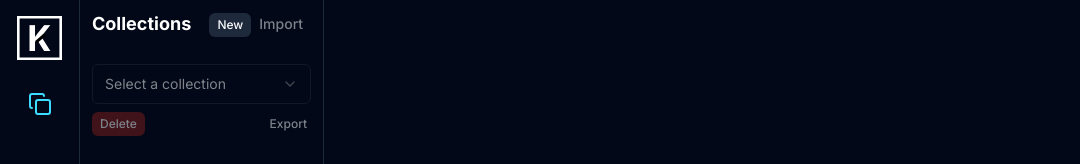
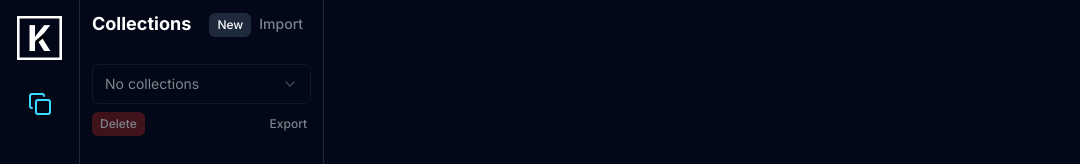
Before and after one commit to tammaroivan/keizai, a Next.js app: page / in a window 1280 px wide. Shown: the top 164 px of the page, without its empty margins (0-1080 px from the left). Built offline with nearby package versions, Linux system fonts and the light colour scheme.

Commit message:
Update selected collection after adding one. Update select collection placeholder copy

```diff
--- a/src/components/Pagebar/Collections.tsx
+++ b/src/components/Pagebar/Collections.tsx
@@ -57,7 +57,7 @@ const Collections = () => {
             disabled={collections.length === 0}
             className="w-full mt-5"
           >
-            <SelectValue placeholder="Select a collection" />
+            <SelectValue placeholder="No collections" />
           </SelectTrigger>
           <SelectContent>
             <SelectGroup>
--- a/src/providers/CollectionsProvider.tsx
+++ b/src/providers/CollectionsProvider.tsx
@@ -78,9 +78,7 @@ export const CollectionsProvider = ({
     setCollections(newValue);
 
     localStorage.setItem("collections", JSON.stringify(newValue));
-    if (newValue.length === 1) {
-      setSelectedCollection(newValue[0]);
-    }
+    setSelectedCollection(newValue[newValue.length - 1]);
   };
 
   const removeCollection = (id: string) => {
```
